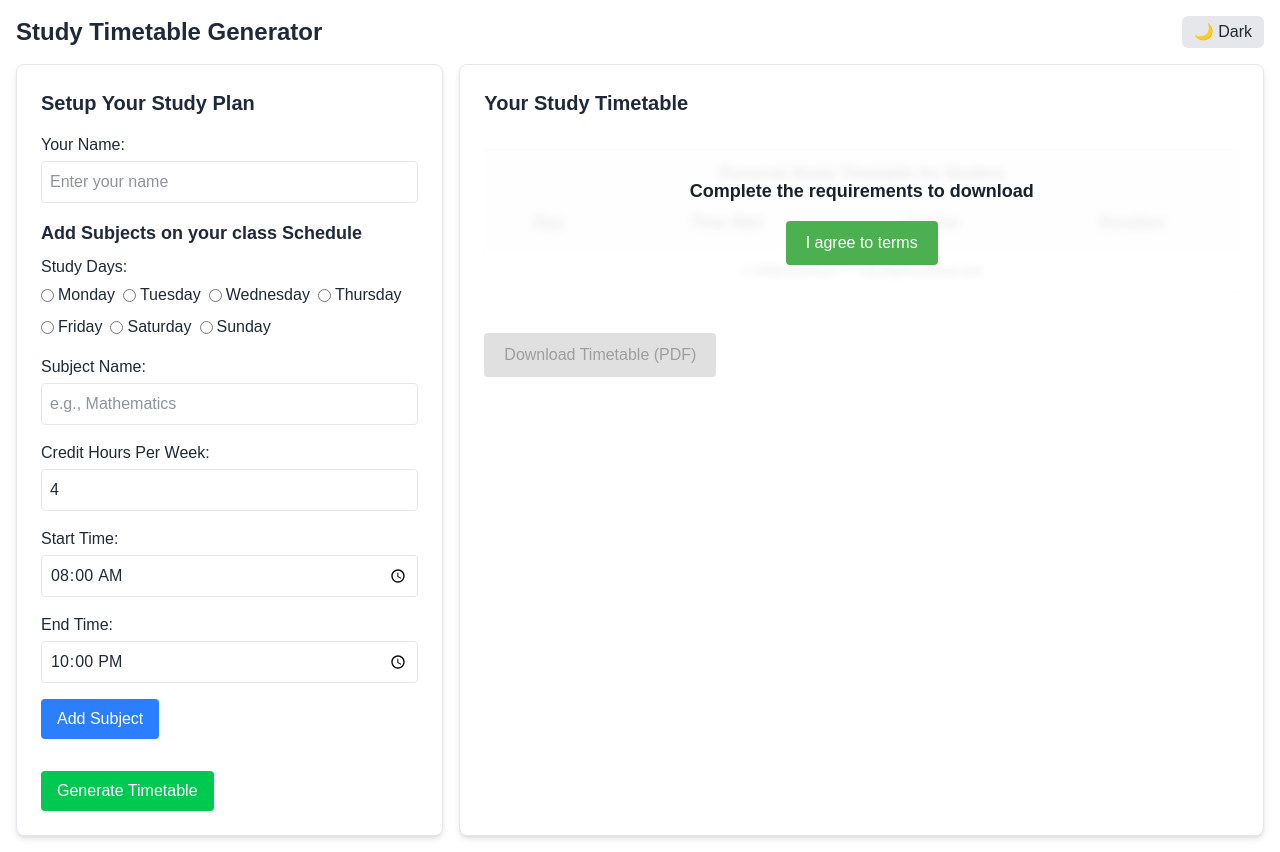
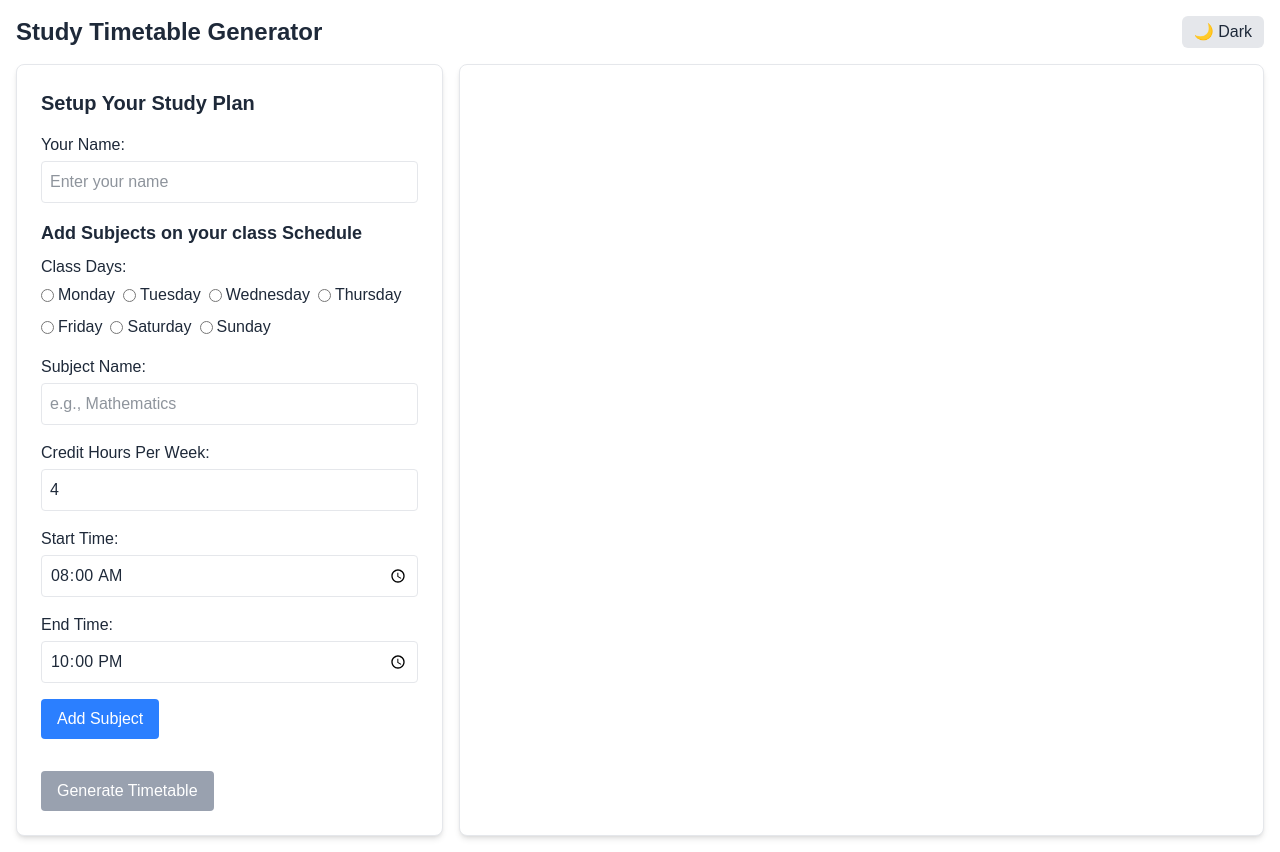
Before and after one commit to daCoolEric/smata, a Next.js app: page / in a window 1280 px wide. Built offline with nearby package versions, Linux system fonts and the light colour scheme.

Commit message:
added an ad session

```diff
--- a/app/components/TimetablePDF.jsx
+++ b/app/components/TimetablePDF.jsx
@@ -1,11 +1,54 @@
 "use client";
-import React, { useState, useRef } from "react";
+import React, { useState, useRef, useEffect } from "react";
 import { jsPDF } from "jspdf";
 import html2canvas from "html2canvas";
 
 export default function TimetablePDF({ data, name, darkMode }) {
   const [canDownload, setCanDownload] = useState(false);
+  const [showAd, setShowAd] = useState(false);
+  const [showTable, setShowTable] = useState(false);
+  const [showGenerateButton, setShowGenerateButton] = useState(false);
+  const [generationProgress, setGenerationProgress] = useState(0);
+  const [adCountdown, setAdCountdown] = useState(15); // 15-second ad
+  const [adWatched, setAdWatched] = useState(false);
   const tableRef = useRef(null);
+
+  // Generation progress timer
+  useEffect(() => {
+    let timer;
+    if (generationProgress < 100) {
+      timer = setTimeout(() => {
+        setGenerationProgress(generationProgress + 100 / 15); // Complete in 15 seconds
+      }, 1000);
+    } else {
+      setShowGenerateButton(true);
+    }
+    return () => clearTimeout(timer);
+  }, [generationProgress]);
+
+  // const progressTimer = () => {
+  //   let timer;
+  //   if (generationProgress < 100) {
+  //     timer = setTimeout(() => {
+  //       setGenerationProgress(generationProgress + 100 / 15); // Complete in 15 seconds
+  //     }, 1000);
+  //   } else {
+  //     setShowGenerateButton(true);
+  //   }
+  //   return () => clearTimeout(timer);
+  // }
+  // Countdown timer for the ad
+  useEffect(() => {
+    let timer;
+    if (showAd && adCountdown > 0) {
+      timer = setTimeout(() => {
+        setAdCountdown(adCountdown - 1);
+      }, 1000);
+    } else if (showAd && adCountdown === 0) {
+      setAdWatched(true);
+    }
+    return () => clearTimeout(timer);
+  }, [showAd, adCountdown]);
 
   // Group data by day and time slot
   const groupedData = data.reduce((acc, session) => {
@@ -19,9 +62,14 @@ export default function TimetablePDF({ data, name, darkMode }) {
     return acc;
   }, {});
 
+  const handleGenerateTable = () => {
+    setShowAd(true);
+    setCanDownload(true); // Automatically enable download after ad is watched
+  };
+
   const handleDownload = async () => {
     if (!canDownload) {
-      alert("Please agree to terms first");
+      alert("Please watch the ad to access the timetable");
       return;
     }
 
@@ -75,6 +123,15 @@ export default function TimetablePDF({ data, name, darkMode }) {
     }
   };
 
+  const handleSkipAd = () => {
+    alert("You must watch the full ad to access the timetable");
+  };
+
+  const handleContinueAfterAd = () => {
+    setShowAd(false);
+    setShowTable(true);
+  };
+
   // Dynamic styles based on dark mode
   const styles = {
     container: {
@@ -83,6 +140,42 @@ export default function TimetablePDF({ data, name, darkMode }) {
       maxWidth: "800px",
       margin: "2rem auto",
       color: darkMode ? "#e2e8f0" : "#1a202c",
+    },
+    progressContainer: {
+      textAlign: "center",
+      margin: "40px 0",
+    },
+    progressBar: {
+      width: "100%",
+      height: "20px",
+      backgroundColor: darkMode ? "#2d3748" : "#e2e8f0",
+      borderRadius: "10px",
+      margin: "20px 0",
+      overflow: "hidden",
+    },
+    progressFill: {
+      height: "100%",
+      backgroundColor: darkMode ? "#38a169" : "#4CAF50",
+      width: `${generationProgress}%`,
+      transition: "width 1s linear",
+    },
+    generateButton: {
+      padding: "12px 24px",
+      backgroundColor: darkMode ? "#3182ce" : "#2196F3",
+      color: "white",
+      border: "none",
+      borderRadius: "4px",
+      cursor: "pointer",
+      fontSize: "1rem",
+      fontWeight: "bold",
+      margin: "20px auto",
+      display: "block",
+      boxShadow: "0 4px 6px rgba(0, 0, 0, 0.1)",
+      transition: "all 0.3s ease",
+      ":hover": {
+        transform: "translateY(-2px)",
+        boxShadow: "0 6px 8px rgba(0, 0, 0, 0.15)",
+      },
     },
     table: {
       width: "100%",
@@ -106,49 +199,142 @@ export default function TimetablePDF({ data, name, darkMode }) {
       verticalAlign: "top",
       fontWeight: "500",
     },
-    overlay: {
-      position: "absolute",
-      inset: "0",
-      backdropFilter: "blur(4px)",
-      backgroundColor: darkMode
-        ? "rgba(26, 32, 44, 0.9)"
-        : "rgba(255,255,255,0.9)",
+    adContainer: {
+      position: "fixed",
+      top: "0",
+      left: "0",
+      width: "100%",
+      height: "100%",
+      backgroundColor: darkMode ? "#1a202c" : "#ffffff",
       display: "flex",
       flexDirection: "column",
       alignItems: "center",
       justifyContent: "center",
-      gap: "16px",
-      color: darkMode ? "#e2e8f0" : "#1a202c",
+      zIndex: "1000",
+      padding: "20px",
+      textAlign: "center",
     },
-    agreeButton: {
+    adContent: {
+      maxWidth: "600px",
+      margin: "0 auto",
+      padding: "20px",
+      border: darkMode ? "1px solid #4a5568" : "1px solid #ddd",
+      borderRadius: "8px",
+      backgroundColor: darkMode ? "#2d3748" : "#f8f8f8",
+    },
+    countdown: {
+      fontSize: "1.5rem",
+      fontWeight: "bold",
+      color: darkMode ? "#38a169" : "#4CAF50",
+      margin: "20px 0",
+    },
+    adButton: {
       padding: "10px 20px",
-      backgroundColor: darkMode ? "#38a169" : "#4CAF50",
+      margin: "10px",
+      borderRadius: "4px",
+      cursor: "pointer",
+      border: "none",
+      fontWeight: "bold",
+    },
+    downloadButton: {
+      padding: "12px 24px",
+      marginTop: "20px",
+      borderRadius: "4px",
+      backgroundColor: darkMode ? "#3182ce" : "#2196F3",
       color: "white",
       border: "none",
-      borderRadius: "4px",
       cursor: "pointer",
+      fontSize: "1rem",
+      fontWeight: "bold",
+      boxShadow: "0 4px 6px rgba(0, 0, 0, 0.1)",
+      transition: "all 0.3s ease",
+      ":hover": {
+        transform: "translateY(-2px)",
+        boxShadow: "0 6px 8px rgba(0, 0, 0, 0.15)",
       },
-    downloadButton: {
-      padding: "10px 20px",
-      marginTop: "20px",
-      borderRadius: "4px",
-      transition: "background-color 0.3s",
-      ...(canDownload
-        ? {
-            backgroundColor: darkMode ? "#3182ce" : "#2196F3",
-            color: "white",
-            cursor: "pointer",
-          }
-        : {
-            backgroundColor: darkMode ? "#4a5568" : "#e0e0e0",
-            color: darkMode ? "#a0aec0" : "#9e9e9e",
-            cursor: "not-allowed",
-          }),
     },
   };
 
   return (
     <div style={styles.container}>
+      {/* Study plan generation progress */}
+      {!showGenerateButton && !showAd && !showTable && (
+        <div style={styles.progressContainer}>
+          <h2>Generating Your Personalized Study Plan</h2>
+          <p>Analyzing your courses and optimizing your schedule...</p>
+          <div style={styles.progressBar}>
+            <div style={styles.progressFill}></div>
+          </div>
+          <p>{Math.min(100, Math.round(generationProgress))}% Complete</p>
+        </div>
+      )}
+
+      {/* Generate button - appears after generation completes */}
+      {showGenerateButton && !showAd && !showTable && (
+        <button onClick={handleGenerateTable} style={styles.generateButton}>
+          Generate Timetable (Watch Ad to Continue)
+        </button>
+      )}
+
+      {/* Ad overlay - appears after generate button is clicked */}
+      {showAd && (
+        <div style={styles.adContainer}>
+          <div style={styles.adContent}>
+            <h2>Advertisement</h2>
+            <p>Please watch this short ad to view your timetable</p>
+
+            {/* Simulated ad content */}
+            <div
+              style={{
+                width: "100%",
+                height: "300px",
+                backgroundColor: "#333",
+                color: "white",
+                display: "flex",
+                alignItems: "center",
+                justifyContent: "center",
+                margin: "20px 0",
+                borderRadius: "4px",
+              }}
+            >
+              <p>Sponsored Content ({adCountdown}s remaining)</p>
+            </div>
+
+            <div style={styles.countdown}>
+              {adCountdown > 0
+                ? `${adCountdown} seconds remaining`
+                : "Ad complete!"}
+            </div>
+
+            {adWatched ? (
+              <button
+                onClick={handleContinueAfterAd}
+                style={{
+                  ...styles.adButton,
+                  backgroundColor: darkMode ? "#38a169" : "#4CAF50",
+                  color: "white",
+                }}
+              >
+                View Timetable
+              </button>
+            ) : (
+              <button
+                onClick={handleSkipAd}
+                style={{
+                  ...styles.adButton,
+                  backgroundColor: darkMode ? "#e53e3e" : "#f44336",
+                  color: "white",
+                }}
+              >
+                Skip Ad (Not Allowed)
+              </button>
+            )}
+          </div>
+        </div>
+      )}
+
+      {/* Table content - shown after ad is watched */}
+      {showTable && (
         <div style={{ position: "relative" }}>
           <table ref={tableRef} style={styles.table}>
             <thead>
@@ -216,7 +402,9 @@ export default function TimetablePDF({ data, name, darkMode }) {
                     textAlign: "center",
                     fontSize: "0.8rem",
                     padding: "12px",
-                  borderTop: darkMode ? "2px solid #4a5568" : "2px solid #ddd",
+                    borderTop: darkMode
+                      ? "2px solid #4a5568"
+                      : "2px solid #ddd",
                   }}
                 >
                   © {new Date().getFullYear()} Grinbox™ - All Rights Reserved
@@ -224,29 +412,15 @@ export default function TimetablePDF({ data, name, darkMode }) {
               </tr>
             </tbody>
           </table>
-
-        {!canDownload && (
-          <div style={styles.overlay}>
-            <p style={{ fontWeight: "bold", fontSize: "1.125rem" }}>
-              Complete the requirements to download
-            </p>
-            <button
-              onClick={() => setCanDownload(true)}
-              style={styles.agreeButton}
-            >
-              I agree to terms
-            </button>
         </div>
       )}
-      </div>
 
-      <button
-        onClick={handleDownload}
-        disabled={!canDownload}
-        style={styles.downloadButton}
-      >
+      {/* Download button - shown only when table is visible */}
+      {showTable && (
+        <button onClick={handleDownload} style={styles.downloadButton}>
           Download Timetable (PDF)
         </button>
+      )}
     </div>
   );
 }
--- a/app/page.js
+++ b/app/page.js
@@ -16,6 +16,7 @@ const TimetableGenerator = () => {
   const [table, setTable] = useState([]);
   const [weeklyHours, setWeeklyHours] = useState(4);
   const [selectedDay, setSelectedDay] = useState("");
+  const [generate, setGenerate] = useState(false);
   const dayLabels = {
     mon: "Monday",
     tue: "Tuesday",
@@ -200,22 +201,28 @@ const TimetableGenerator = () => {
       .padStart(2, "0")}`;
   }
 
+  const [isGenerating, setIsGenerating] = useState(false);
+  const [generationComplete, setGenerationComplete] = useState(false);
   const handleGenerateTimetable = () => {
+    if (isGenerating) return; // Prevent multiple clicks
+    setIsGenerating(true);
+    setGenerationComplete(false);
+
+    // Your existing generation logic
     const inputCourses = subjects;
     const { classSchedule, courseCredits } =
       convertToClassSchedule(inputCourses);
-
-    console.log("Class Schedule:", classSchedule);
-    console.log("Course Credits:", courseCredits);
+    setGenerate(true);
 
     const timetable = generateTimetable(courseCredits, classSchedule);
-    console.log("Generated Timetable:", timetable);
     setTable([...table, ...timetable.timetable]);
+    console.log(timetable);
 
-    // To test the behaviour of the table
-    // const timetable = generateTimetable(courses, classSchedule);
-    // console.log("Generated Timetable:", timetable);
-    // setTable([...table, ...timetable.timetable]);
+    // Set timeout to reset after 15 seconds
+    setTimeout(() => {
+      setIsGenerating(false);
+      setGenerationComplete(true);
+    }, 15000);
   };
 
   // Dark mode classes
@@ -276,7 +283,7 @@ const TimetableGenerator = () => {
               Add Subjects on your class Schedule
             </h3>
             <div className="mb-4">
-              <label className="block font-medium mb-1">Study Days:</label>
+              <label className="block font-medium mb-1">Class Days:</label>
               <div className="flex flex-wrap gap-2">
                 {Object.keys(dayLabels).map((day) => (
                   <div key={day} className="flex items-center gap-1">
@@ -369,17 +376,32 @@ const TimetableGenerator = () => {
 
             <button
               onClick={handleGenerateTimetable}
-              className={`text-white px-4 py-2 rounded ${buttonSuccess} mt-4`}
+              disabled={subjects.length === 0 || isGenerating}
+              className={`text-white px-4 py-2 rounded mt-4 ${
+                subjects.length === 0 || isGenerating
+                  ? "bg-gray-400 cursor-not-allowed"
+                  : buttonSuccess
+              }`}
             >
-              Generate Timetable
+              {generationComplete
+                ? "Generate Timetable"
+                : isGenerating
+                ? "Generating..."
+                : "Generate Timetable"}
             </button>
           </div>
 
           <div
             className={`flex-2 min-w-[500px] ${cardBg} p-6 rounded-lg shadow-md ${borderColor} border`}
           >
-            <h2 className="text-xl font-semibold mb-4">Your Study Timetable</h2>
-            <TimetablePDF data={table} name={name} darkMode={darkMode} />
+            {generate ? (
+              <>
+                <h2 className="text-xl font-semibold mb-4">
+                  Your Study Timetable
+                </h2>
+                <TimetablePDF data={table} name={name} darkMode={darkMode} />
+              </>
+            ) : null}
           </div>
         </div>
       </div>
```
Lines whose indentation alone changed are shown as unchanged.
